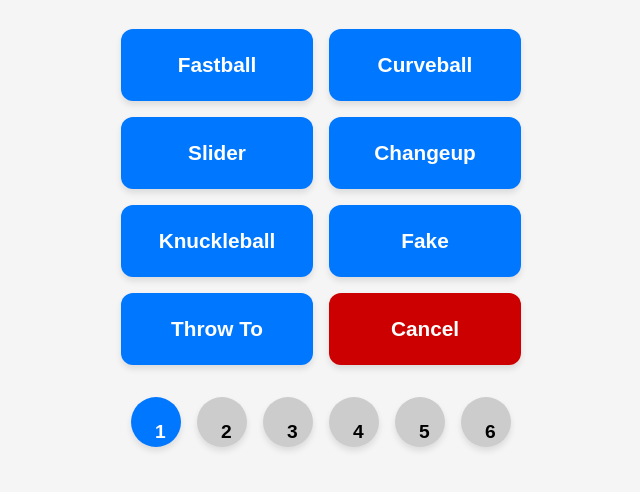
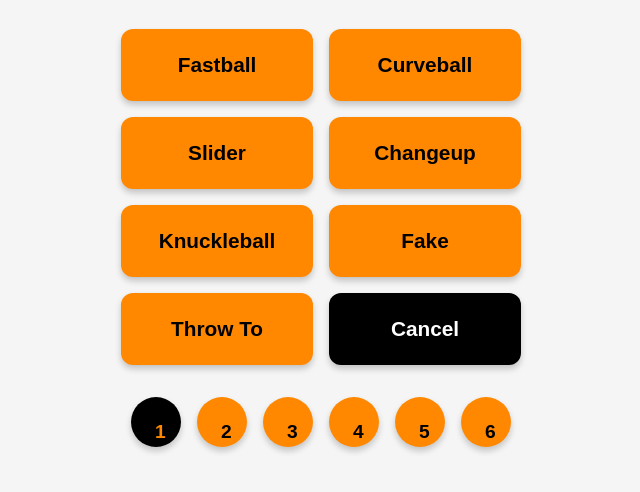
Before and after one commit to jesse1234556/SoftballPitchCall, a plain HTML site: page index.html in a window 1280 px wide. Shown: the part 96-588 px from the top of the page, without its empty margins (319-959 px from the left). Drawn offline with Linux system fonts and the light colour scheme.

Commit message:
index.html
changed colors

```diff
--- a/index.html
+++ b/index.html
@@ -12,13 +12,11 @@
     align-items: center;
     padding: 1rem;
     background: #f5f5f5;
-    /* Remove space-between so footer sits below content */
-
   }
 
   h1 {
-    margin-top: 2rem; /* more breathing room from top */
-    margin-bottom: 2rem; /* space between header and buttons */
+    margin-top: 2rem;
+    margin-bottom: 2rem;
     font-size: 2rem;
   }
 
@@ -28,47 +26,60 @@
     gap: 1rem;
     width: 100%;
     max-width: 400px;
-    margin-bottom: 2rem; /* more space between grid and channels */
+    margin-bottom: 2rem;
   }
 
+  /* MAIN BUTTONS (Orange with Black text) */
   button {
-    padding: 1.5rem; /* a little bigger */
+    padding: 1.5rem;
     font-size: 1.3rem;
     border: none;
     border-radius: 12px;
-    background: #0077ff;
-    color: white;
+    background: #ff8800;       /* ORANGE */
+    color: black;              /* BLACK TEXT */
     font-weight: bold;
     cursor: pointer;
-    box-shadow: 0 4px 6px rgba(0,0,0,0.1);
+    box-shadow: 0 4px 6px rgba(0,0,0,0.2);
     transition: background 0.2s;
   }
 
-  button:hover { background: #005fcc; }
-  button.cancel { background: #cc0000; }
-  button.cancel:hover { background: #990000; }
+  button:hover { background: #cc6d00; }
 
+  /* CANCEL BUTTONS (Black with White text) */
+  button.cancel {
+    background: #000000;
+    color: white;
+  }
+
+  button.cancel:hover {
+    background: #333333;
+  }
+
+  /* CHANNEL BUTTONS (Orange with Black text) */
   .channels {
     display: flex;
     gap: 1rem;
-    margin-bottom: 1rem; /* extra space below channels */
+    margin-bottom: 1rem;
   }
 
   .channel-btn {
-    background: #ccc;
-    color: #000;
+    background: #ff8800;   /* ORANGE */
+    color: black;          /* BLACK TEXT */
     width: 50px;
     height: 50px;
     font-size: 1.2rem;
     border-radius: 50%;
+    font-weight: bold;
     transition: background 0.2s;
   }
 
+  /* SELECTED CHANNEL: Black with Orange text */
   .channel-btn.selected {
-    background: #0077ff;
-    color: #fff;
+    background: #000000;
+    color: #ff8800;
   }
 </style>
+
 
 </head>
 <body>
@@ -129,7 +140,6 @@
       }
     });
 
-    // --- Button Population ---
     function populateButtons(options, clickHandler) {
       buttonGrid.innerHTML = '';
       options.forEach(opt => {
@@ -141,7 +151,6 @@
       });
     }
 
-    // --- Main Option Selection ---
     function choosePitch(option) {
       if (option === 'cancel') {
         playCancel();
@@ -151,7 +160,6 @@
 
       chosenPitch = option;
 
-      // Choose sub-options based on selection
       if (['fastball', 'curveball', 'slider', 'changeup', 'knuckleball'].includes(option)) {
         populateButtons(subPitchOptions, playSub);
       } else if (option === 'throw to' || option === 'fake') {
@@ -159,7 +167,6 @@
       }
     }
 
-    // --- Sub Option Playback ---
     function playSub(option) {
       if (option === 'cancel') {
         playCancel();
@@ -182,7 +189,6 @@
       populateButtons(mainOptions, choosePitch);
     }
 
-    // --- Audio Playback Functions ---
     function playCancel() {
       playSequence(["cancel.mp3"]);
       chosenPitch = null;
@@ -202,12 +208,10 @@
       audio.play();
     }
 
-    // --- Send to Server ---
     function sendPlay(files) {
       ws.send(JSON.stringify({ action: 'play', channel: selectedChannel, files }));
     }
 
-    // --- Channel Buttons ---
     for (let i = 1; i <= 6; i++) {
       const btn = document.createElement('button');
       btn.textContent = i;
@@ -223,7 +227,6 @@
       channelContainer.appendChild(btn);
     }
 
-    // --- Initialize ---
     populateButtons(mainOptions, choosePitch);
   </script>
 </body>
```
